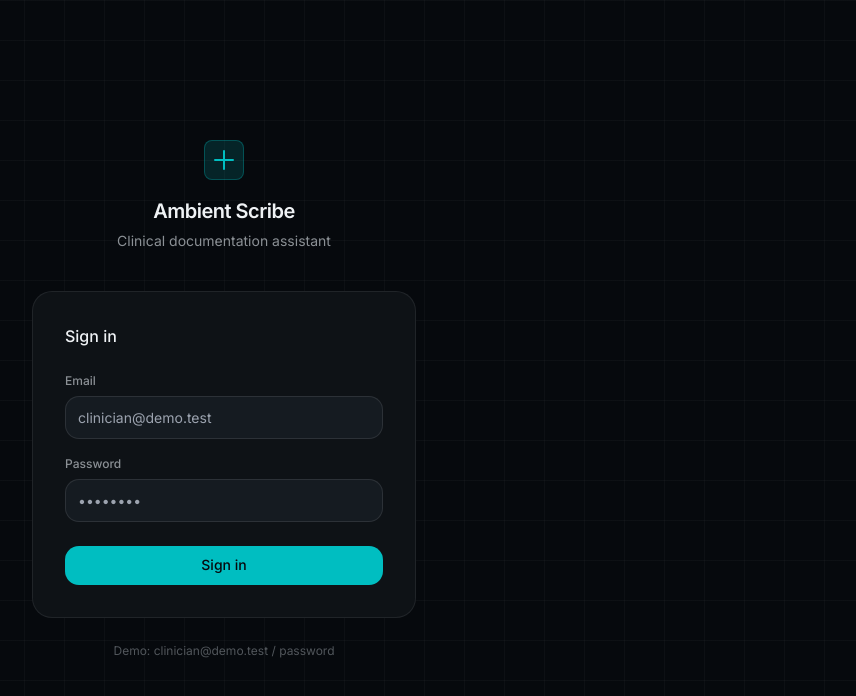
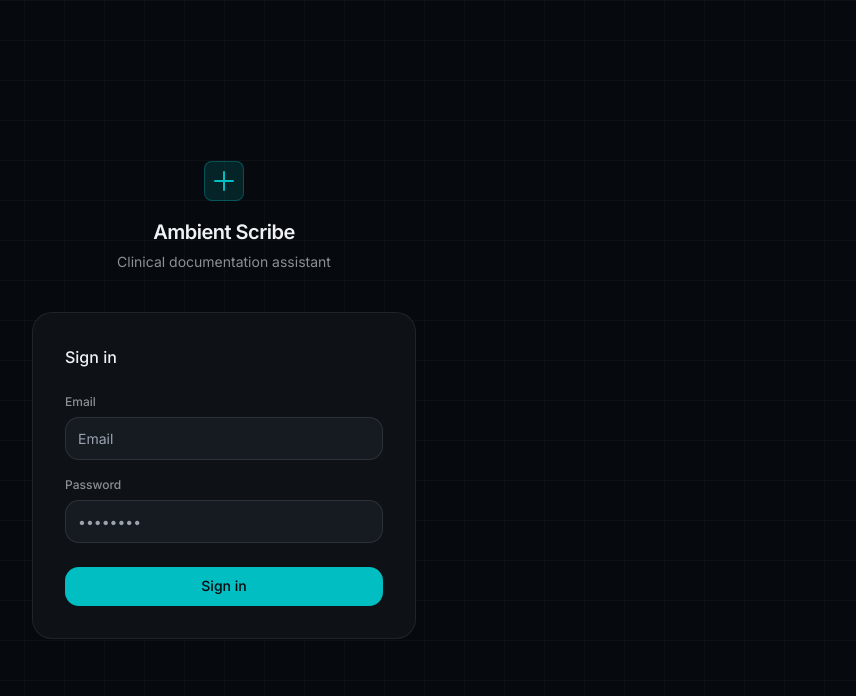
Before and after one commit to Vai147/ambient-ai, a Next.js app in the folder frontend/: page /login in a window 1280 px wide. Shown: the top 696 px of the page, without its empty margins (416-1272 px from the left). Built offline with nearby package versions, Linux system fonts and the light colour scheme; no server answers.

Commit message:
chore: remove prefill hints  from login

```diff
--- a/frontend/src/app/login/page.tsx
+++ b/frontend/src/app/login/page.tsx
@@ -91,7 +91,7 @@ export default function LoginPage() {
               required
               value={email}
               onChange={setEmail}
-              placeholder="clinician@demo.test"
+              placeholder="Email"
             />
             <Input
               label="Password"
@@ -123,10 +123,6 @@ export default function LoginPage() {
             </Button>
           </form>
         </Card>
-
-        <p style={{ textAlign: "center", fontSize: 12, marginTop: 24, color: "var(--text-muted)" }}>
-          Demo: clinician@demo.test / password
-        </p>
       </div>
     </main>
   );
```
